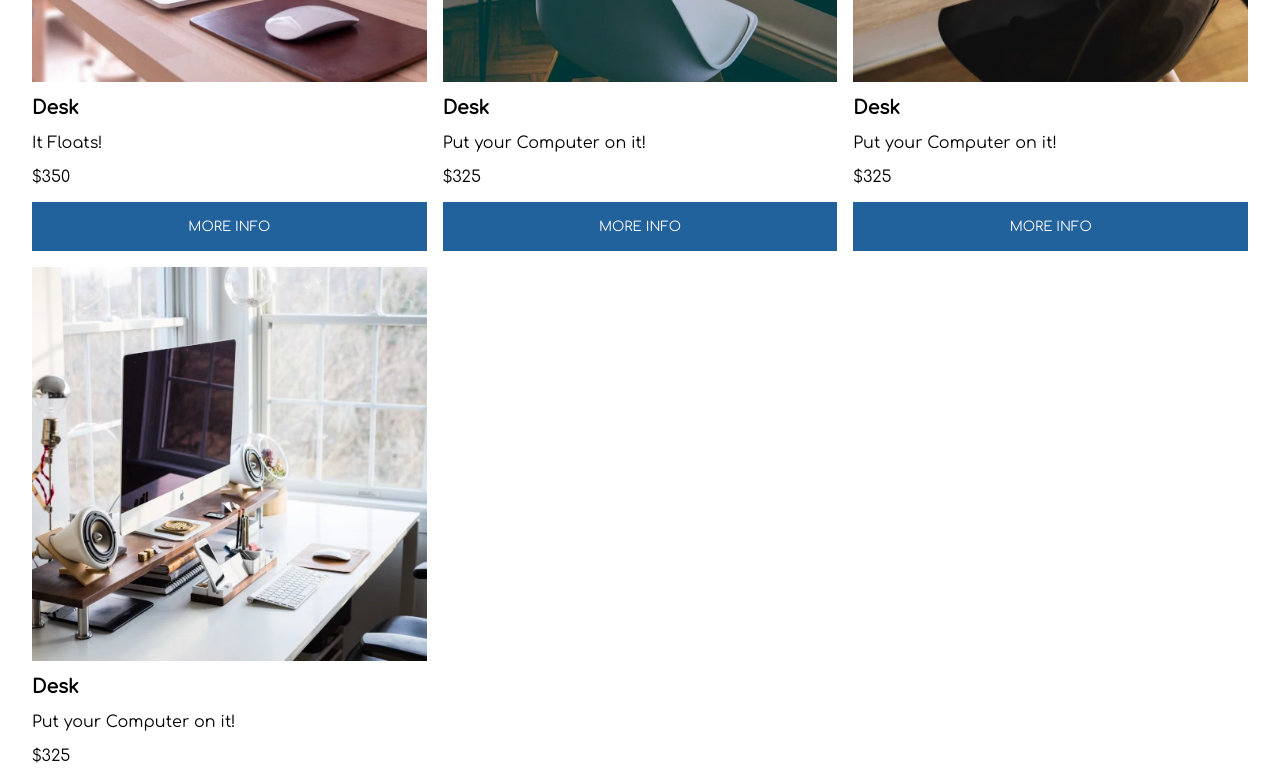
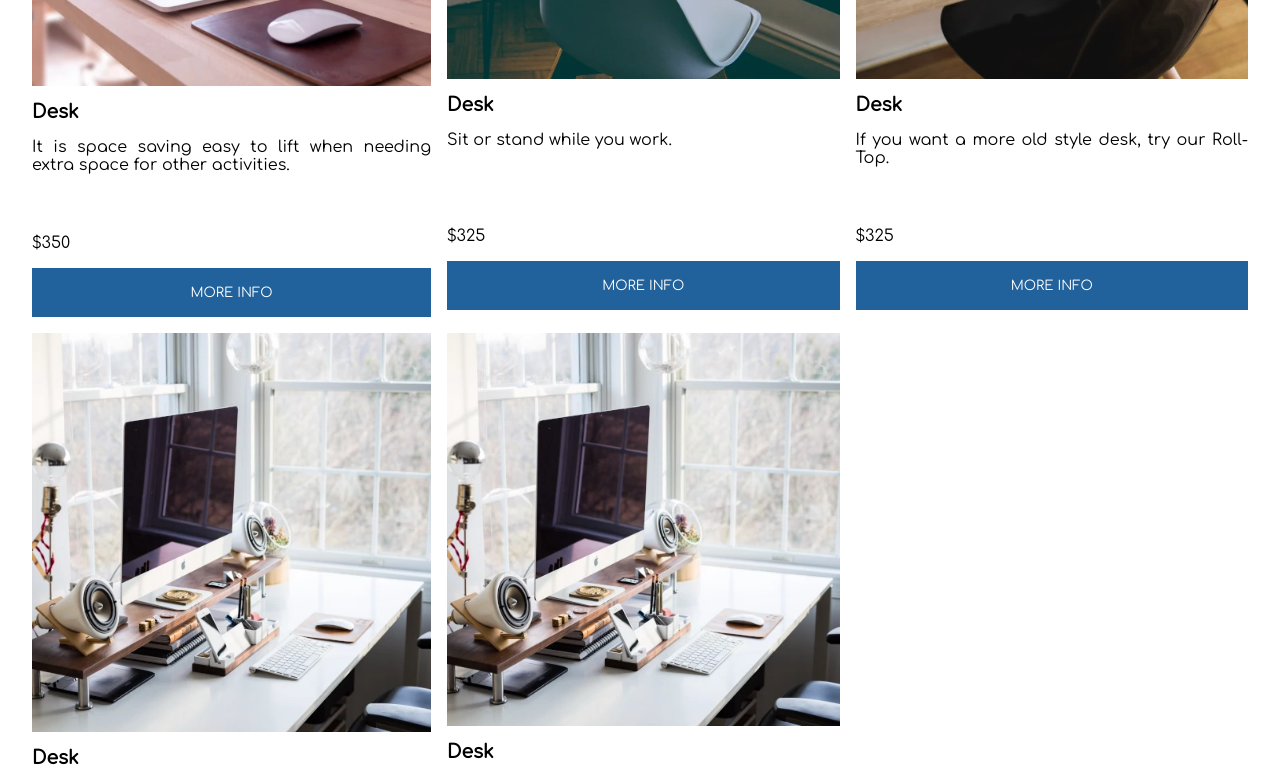
Before and after one commit to wyattkr/desk-by-design, an Angular app: page / in a window 1280 px wide. Shown: the part 1180-1957 px from the top of the page. Built offline with nearby package versions, Linux system fonts and the light colour scheme.

Commit message:
updated desk items

```diff
--- a/src/app/desk/desk.component.css
+++ b/src/app/desk/desk.component.css
@@ -18,6 +18,7 @@
 .desk__description {
   text-align: justify;
   vertical-align: top;
+  min-height: 5rem;
 }
 
 .desk__button {
--- a/src/app/desks/desks.component.ts
+++ b/src/app/desks/desks.component.ts
@@ -9,23 +9,28 @@ export class DesksComponent implements OnInit {
 
   desks = [
     {
-      name: 'Floating Desk',
-      description: 'It Floats!',
+      name: 'Floating/Wall Mount Desk',
+      description: 'It is space saving easy to lift when needing extra space for other activities. ',
       image: 'assets/img/floating-desk.webp',
       price: '$350'
     }, {
-      name: 'Computer Desk',
-      description: 'Put your Computer on it!',
+      name: 'Sit/Stand Desk',
+      description: 'Sit or stand while you work.',
       image: 'assets/img/desk-1.webp',
       price: '$325'
     }, {
-      name: 'Computer Desk',
-      description: 'Put your Computer on it!',
+      name: 'Roll-Top Desk',
+      description: 'If you want a more old style desk, try our Roll-Top.',
       image: 'assets/img/desk-2.webp',
       price: '$325'
     }, {
       name: 'Computer Desk',
       description: 'Put your Computer on it!',
+      image: 'assets/img/desk-3.webp',
+      price: '$325'
+    }, {
+      name: 'Executive Desk',
+      description: 'If you want a nice sleek desk try our Execvtive Desk.',
       image: 'assets/img/desk-3.webp',
       price: '$325'
     }
@@ -34,7 +39,6 @@ export class DesksComponent implements OnInit {
   constructor() { }
 
   ngOnInit() {
-    console.log(this.desks);
   }
 
 }
```
